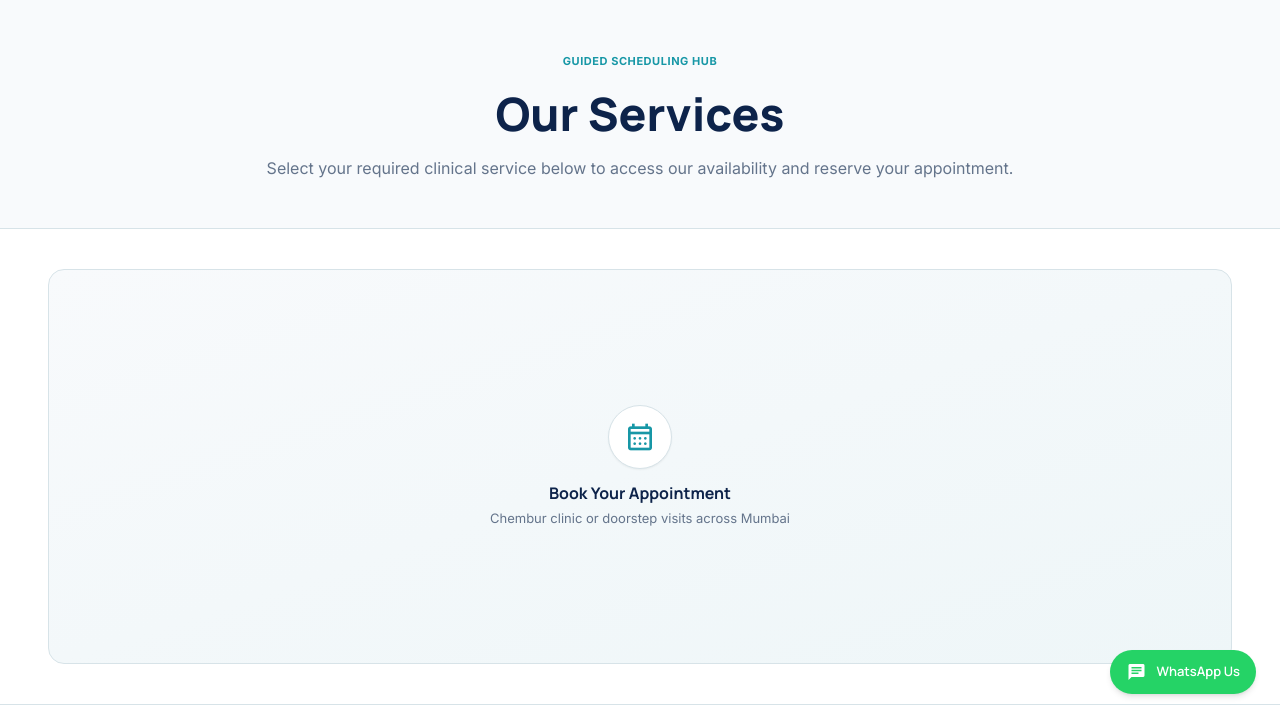
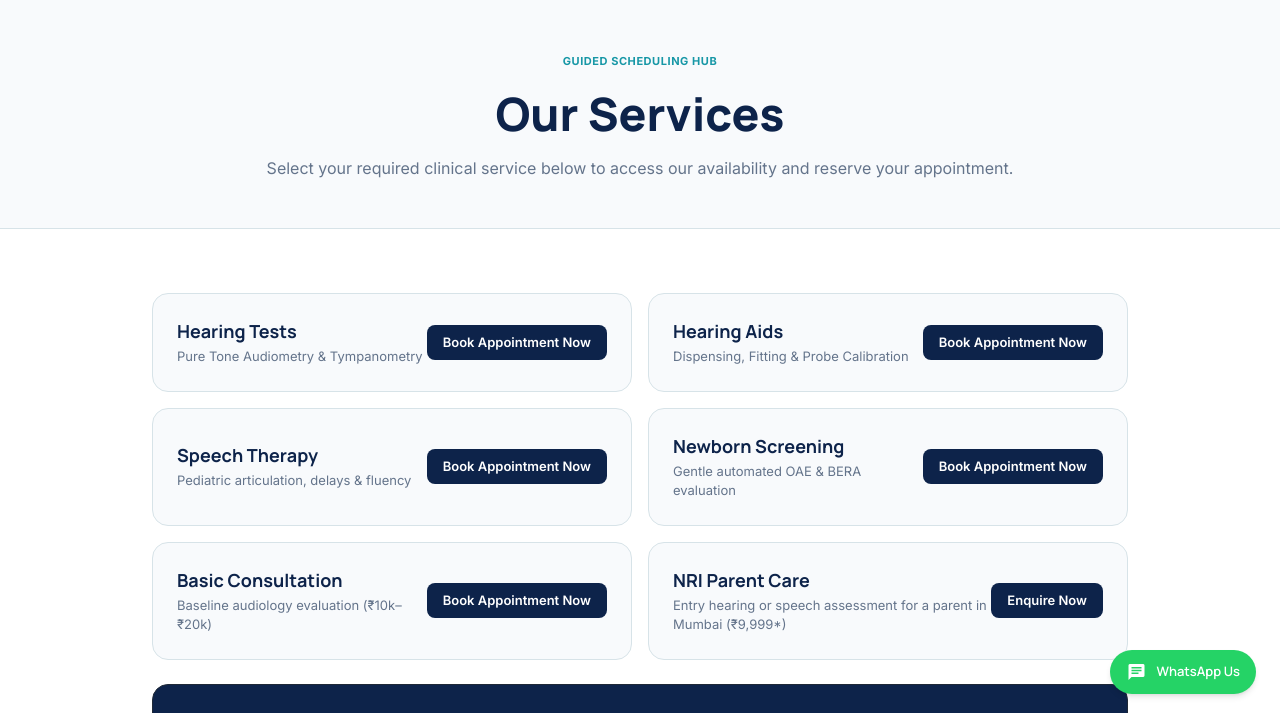
Before and after one commit to Vikas50501/PTA-Solutions, a website: page book-appointment/index.html in a window 1280 px wide. Shown: the part 82-795 px from the top of the page. Drawn offline with nearby package versions, Linux system fonts and the light colour scheme.

Commit message:
Remove empty-looking icon placeholder banner from Book Appointment page

```diff
--- a/book-appointment/index.html
+++ b/book-appointment/index.html
@@ -84,20 +84,6 @@
     </div>
   </section>
 
-<!-- IMAGE PLACEHOLDER: replace with a real photo (Book Your Appointment) -->
-  <section class="bg-white border-b border-[#D7E3E8]">
-    <div class="max-w-7xl mx-auto px-6 lg:px-12 py-10">
-      <div class="aspect-[21/9] sm:aspect-[3/1] rounded-2xl border border-[#D7E3E8] bg-gradient-to-br from-[#F8FAFC] to-[#EEF6F8] flex flex-col items-center justify-center gap-3 text-center p-6">
-        <div class="w-16 h-16 rounded-full bg-white border border-[#D7E3E8] flex items-center justify-center text-[#1797A6] shadow-sm">
-          <span class="material-symbols-outlined text-[32px]">calendar_month</span>
-        </div>
-        <div>
-          <p class="font-display font-bold text-[16px] text-[#0D234A]">Book Your Appointment</p>
-          <p class="text-[13px] text-[#64748B] mt-1">Chembur clinic or doorstep visits across Mumbai</p>
-        </div>
-      </div>
-    </div>
-  </section>
 <section class="py-16 bg-white border-b border-[#D7E3E8]">
   <div class="max-w-5xl mx-auto px-6">
     <div class="grid grid-cols-1 md:grid-cols-2 gap-4">
--- a/src/pages/book-appointment.js
+++ b/src/pages/book-appointment.js
@@ -1,4 +1,4 @@
-const { imageBanner, breadcrumbSchema } = require('../partials/layout.js');
+const { breadcrumbSchema } = require('../partials/layout.js');
 
 const PATH = '/book-appointment';
 const CRUMBS = [{ label: 'Home', href: '/' }, { label: 'Book Appointment' }];
@@ -18,7 +18,6 @@ module.exports = {
   </section>
 `,
   body: `
-${imageBanner({ icon: 'calendar_month', label: 'Book Your Appointment', caption: 'Chembur clinic or doorstep visits across Mumbai' })}
 <section class="py-16 bg-white border-b border-[#D7E3E8]">
   <div class="max-w-5xl mx-auto px-6">
     <div class="grid grid-cols-1 md:grid-cols-2 gap-4">
```
